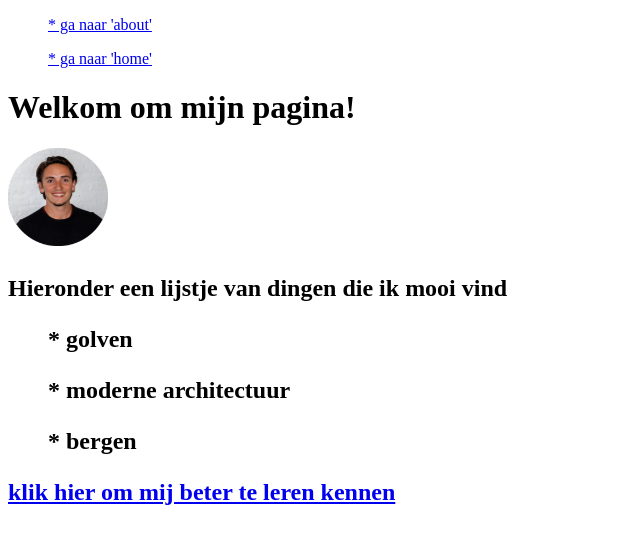
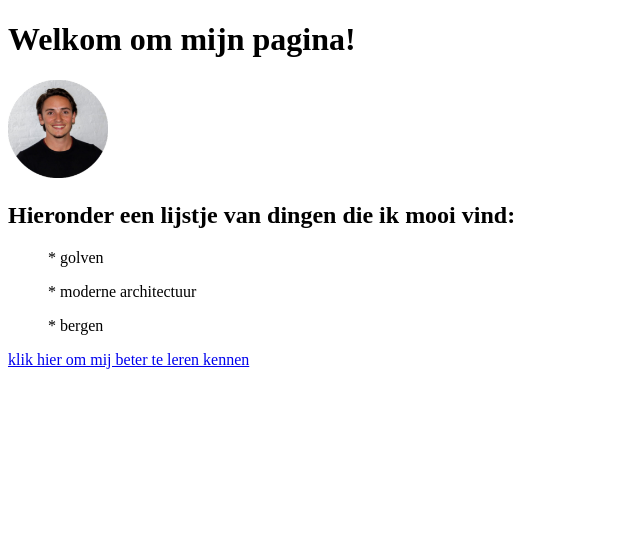
Before and after one commit to NFerron24/03L01M01, a plain HTML site: page index.html in a window 1280 px wide. Shown: the whole page, without its empty margins (0-640 px from the left). Drawn offline with Linux system fonts and the light colour scheme.

Commit message:
Update index.html

```diff
--- a/index.html
+++ b/index.html
@@ -1,15 +1,13 @@
 <!DOCTYPE html>
 <html>
-     <header>
+     <head>
           <title> Mijn eerste HTML page </title>
-           <ul><a href = "about.html"> * ga naar 'about'</a></ul>
-           <ul><a href = "index.html"> * ga naar 'home'</a></ul>
-      </header>
+     </head>
      <main>
           <body>
-            <h1>Welkom om mijn pagina!<h1>
+           <h1>Welkom om mijn pagina!</h1>
            <img width = "100" height = "98" src = "profielfoto.jpg" />
-               <h2> Hieronder een lijstje van dingen die ik mooi vind <h2>
+           <h2> Hieronder een lijstje van dingen die ik mooi vind:</h2>
                <ul>* golven</ul>
                <ul>* moderne architectuur</ul>
                <ul>* bergen</ul>
```
Lines whose indentation alone changed are shown as unchanged.
